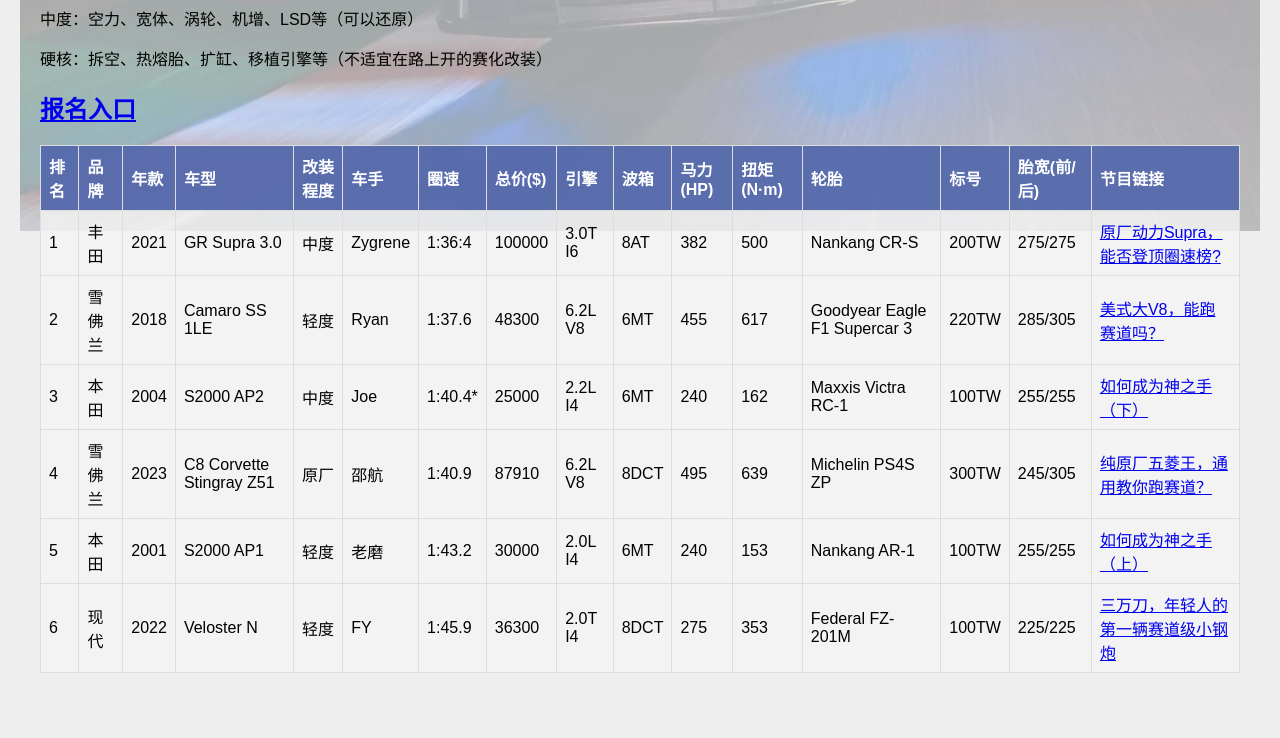
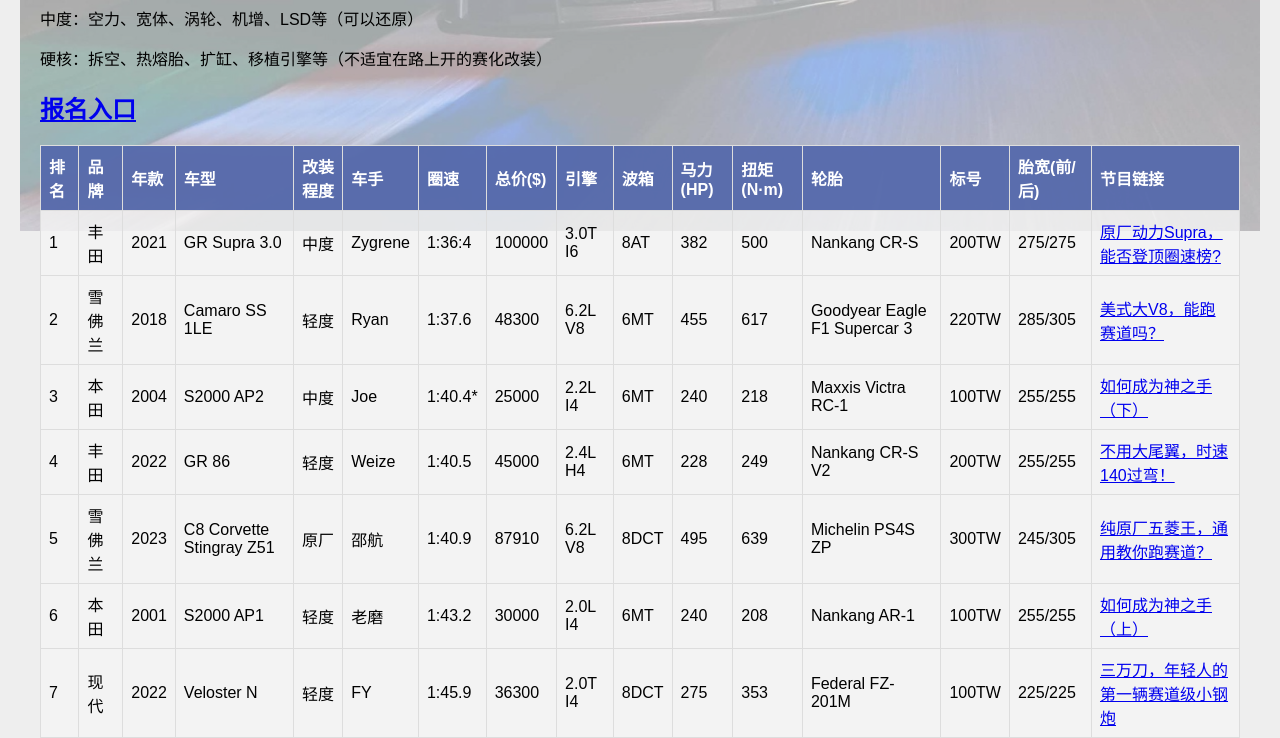
Before and after one commit to LagunaSecaLapTimes/lagunasecalaptimes.github.io, a plain HTML site: page index.html in a window 1280 px wide. Shown: the part 589-1327 px from the top of the page. Before the commit the page ends 1262 px from the top, so only its background shows below. Drawn offline with Linux system fonts and the light colour scheme.

Commit message:
EP6 GR86

```diff
--- a/index.html
+++ b/index.html
@@ -159,7 +159,7 @@
                 <td>2.2L I4</td>
                 <td>6MT</td>
                 <td>240</td>
-                <td>162</td>
+                <td>218</td>
                 <td>Maxxis Victra RC-1</td>
                 <td>100TW</td>
                 <td>255/255</td>
@@ -167,6 +167,24 @@
             </tr>
             <tr>
                 <td>4</td>
+                <td>丰田</td>
+                <td>2022</td>
+                <td>GR 86</td>
+                <td>轻度</td>
+                <td>Weize</td>
+                <td>1:40.5</td>
+                <td>45000</td>
+                <td>2.4L H4</td>
+                <td>6MT</td>
+                <td>228</td>
+                <td>249</td>
+                <td>Nankang CR-S V2</td>
+                <td>200TW</td>
+                <td>255/255</td>
+                <td><a href="https://www.bilibili.com/video/BV1v7paecECU/">不用大尾翼，时速140过弯！</a></td>
+            </tr>
+            <tr>
+                <td>5</td>
                 <td>雪佛兰</td>
                 <td>2023</td>
                 <td>C8 Corvette Stingray Z51</td>
@@ -184,7 +202,7 @@
                 <td><a href="https://www.bilibili.com/video/BV1hC411n7un/">纯原厂五菱王，通用教你跑赛道？</a></td>
             </tr>
             <tr>
-                <td>5</td>
+                <td>6</td>
                 <td>本田</td>
                 <td>2001</td>
                 <td>S2000 AP1</td>
@@ -195,14 +213,14 @@
                 <td>2.0L I4</td>
                 <td>6MT</td>
                 <td>240</td>
-                <td>153</td>
+                <td>208</td>
                 <td>Nankang AR-1</td>
                 <td>100TW</td>
                 <td>255/255</td>
                 <td><a href="https://www.bilibili.com/video/BV1NM4m1U76D/">如何成为神之手（上）</a></td>
             </tr>
             <tr>
-                <td>6</td>
+                <td>7</td>
                 <td>现代</td>
                 <td>2022</td>
                 <td>Veloster N</td>
@@ -222,7 +240,5 @@
         </table>
     </div>
 </div>
-
-
 </body>
 </html>
```
